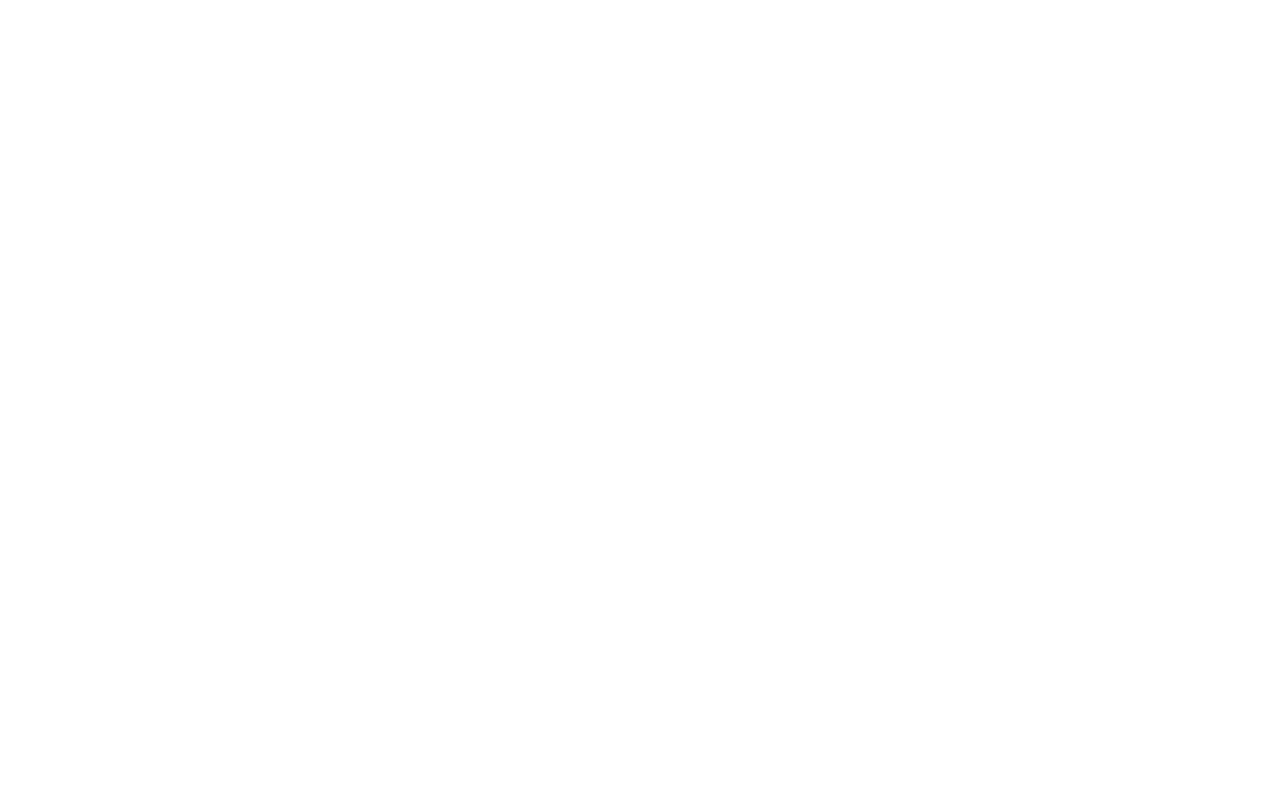
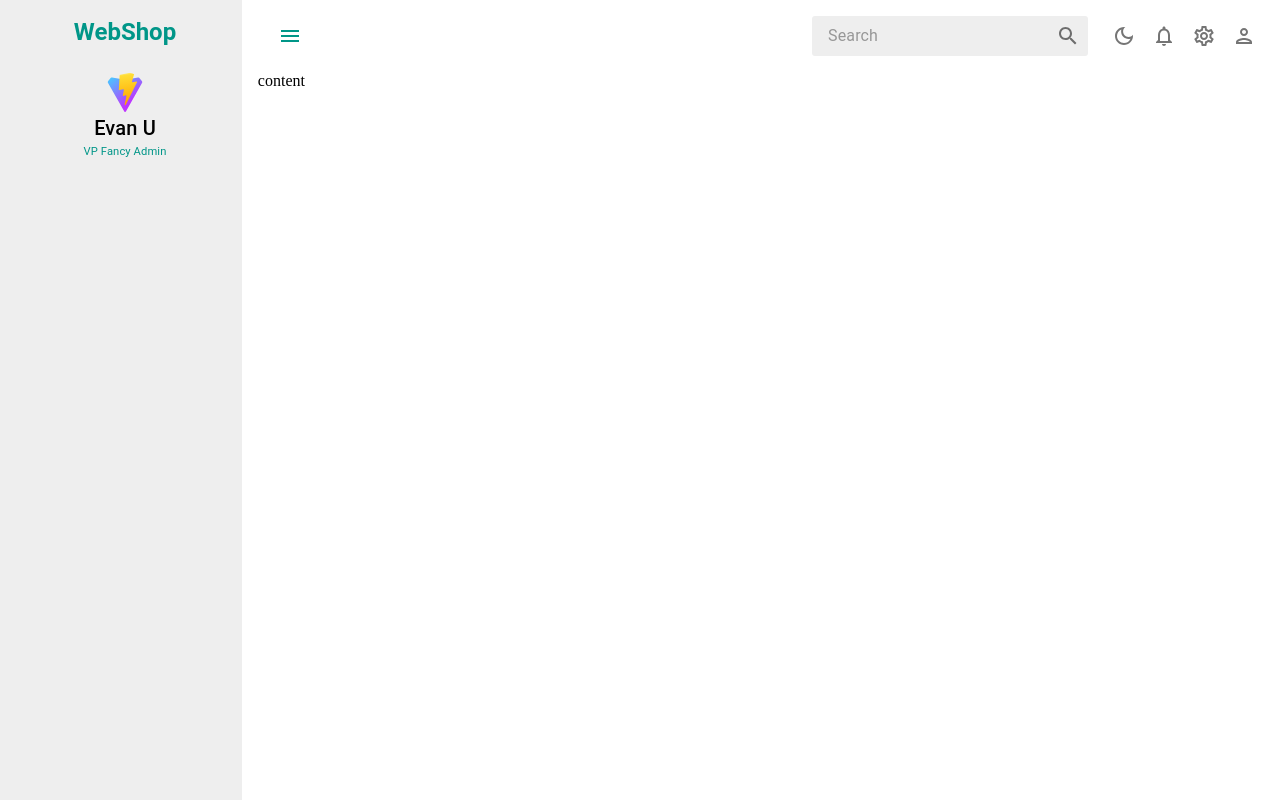
Before and after one commit to abdullah-omar-aly/admin-dashboard-with-react-mui, a React (Vite) app: page / in a window 1280 px wide. Built offline with nearby package versions, Linux system fonts and the light colour scheme.

Commit message:
topbar was completed - sidebar is ready to use

```diff
--- a/src/App.jsx
+++ b/src/App.jsx
@@ -1,16 +1,28 @@
-import { ThemeProvider  } from '@mui/material/styles';
+import { ThemeProvider } from '@mui/material/styles';
 import React from 'react';
-import { useMuiTheme  } from './theme';
-import { CssBaseline } from '@mui/material';
+import { useMuiTheme } from './theme';
+import { Box, CssBaseline } from '@mui/material';
+import { Sidebar, SidebarProvider } from './globals/sidebar';
+import './App.scss'
+import {Topbar} from './globals/topbar';
 
 
 export default function App() {
-  const  muiTheme  = useMuiTheme()
+  const muiTheme = useMuiTheme()
 
   return (
-      <ThemeProvider theme={muiTheme}>
-        {/* <CssBaseline /> */}
+    <ThemeProvider theme={muiTheme}>
+      {/* <CssBaseline /> */}
+      <SidebarProvider>
+        <Box className="app" display="flex" height="100vh" bgcolor="secondary_bg.main">
+          <Sidebar />
+          <Box component="main" className="content" sx={{width: "100%" , paddingX: '1rem'}}>
+            <Topbar />
+            content
+          </Box>
+        </Box>
+      </SidebarProvider>
 
-      </ThemeProvider>
+    </ThemeProvider>
   );
 }
--- /dev/null
+++ b/src/globals/sidebar/Sidebar.jsx
@@ -0,0 +1,44 @@
+import { Avatar, Box, Typography } from '@mui/material'
+import React from 'react'
+import { useSidebar } from './index'
+
+export function Sidebar() {
+  const { isCollapsed } = useSidebar()
+
+
+  return (
+    <Box
+      component="aside"
+      display='flex'
+      sx={{
+        transitionProperty: 'width',
+        transitionDuration: '300ms',
+        width: isCollapsed ? 0 : '300px',
+        overflow: 'hidden'
+
+      }}
+    >
+      <Box sx={{ minWidth: "250px", bgcolor: 'primary_bg.main' }}>
+        <Typography
+          variant='h5'
+          sx={{
+            fontWeight: 'bold',
+            color: 'primary.main',
+            textAlign: 'center',
+            paddingY: '1rem'
+          }}>WebShop</Typography>
+
+        <Box sx={{ display: "flex", flexDirection: 'column', alignItems: "center", paddingY: '0.5rem' }}>
+          <Avatar src='/vite.svg' />
+          <Typography variant='h6' color="primary_text.main">Evan U</Typography>
+          <Typography sx={{ color: "primary.main", fontSize: '0.7rem' }} >VP Fancy Admin</Typography>
+        </Box>
+
+      </Box>
+
+
+    </Box>
+
+
+  )
+}
--- /dev/null
+++ b/src/globals/sidebar/SidebarProvider.jsx
@@ -0,0 +1,14 @@
+import { createContext , useContext, useState } from "react";
+
+const SidebarContext = createContext()
+
+export const SidebarProvider = ({children}) => {
+    const [ isCollapsed , setIsCollapsed ] = useState(false)
+
+    const toggleCollapse = () => setIsCollapsed(isCollapsed ? false : true)
+
+    return <SidebarContext.Provider value={{isCollapsed , toggleCollapse}}>
+        {children}
+    </SidebarContext.Provider>
+}
+export const useSidebar = () =>  useContext(SidebarContext)
--- /dev/null
+++ b/src/globals/sidebar/index.js
@@ -0,0 +1,2 @@
+export * from './Sidebar'
+export * from './SidebarProvider'
--- /dev/null
+++ b/src/globals/topbar/Topbar.jsx
@@ -0,0 +1,59 @@
+import React from 'react'
+import { useSidebar } from '../sidebar'
+import { Box, Button, IconButton, useTheme } from "@mui/material";
+import InputBase from "@mui/material/InputBase";
+import LightModeOutlinedIcon from "@mui/icons-material/LightModeOutlined";
+import DarkModeOutlinedIcon from "@mui/icons-material/DarkModeOutlined";
+import NotificationsOutlinedIcon from "@mui/icons-material/NotificationsOutlined";
+import SettingsOutlinedIcon from "@mui/icons-material/SettingsOutlined";
+import PersonOutlinedIcon from "@mui/icons-material/PersonOutlined";
+import SearchIcon from "@mui/icons-material/Search";
+import MenuOutlinedIcon from "@mui/icons-material/MenuOutlined";
+
+export function Topbar() {
+    const { toggleCollapse } = useSidebar()
+    const theme = useTheme();
+
+    return (
+        <Box display="flex" justifyContent="space-between" paddingY={2}>
+            {/* Sidebar button */}
+            <Button onClick={toggleCollapse}>
+                <MenuOutlinedIcon />
+            </Button>
+
+            <Box display="flex" >
+                {/* SEARCH BAR */}
+                <Box
+                    display="flex"
+                    backgroundColor="primary_bg.main"
+                    borderRadius="3px"
+                    marginRight={2}
+                >
+                    <InputBase sx={{ ml: 2, flex: 1 }} placeholder="Search" />
+                    <IconButton type="button" sx={{ p: 1 }}>
+                        <SearchIcon />
+                    </IconButton>
+                </Box>
+
+
+                {/* ICONS */}
+                <IconButton onClick={theme.palette.toggleDarkMode}>
+                    {theme.palette.mode === "light" ? (
+                        <DarkModeOutlinedIcon />
+                    ) : (
+                        <LightModeOutlinedIcon />
+                    )}
+                </IconButton>
+                <IconButton>
+                    <NotificationsOutlinedIcon />
+                </IconButton>
+                <IconButton>
+                    <SettingsOutlinedIcon />
+                </IconButton>
+                <IconButton>
+                    <PersonOutlinedIcon />
+                </IconButton>
+            </Box>
+        </Box>
+    )
+}
--- /dev/null
+++ b/src/globals/topbar/index.js
@@ -0,0 +1 @@
+export * from './Topbar'
--- a/src/theme.js
+++ b/src/theme.js
@@ -9,20 +9,21 @@ const getPaletteColors = (mode) => {
         // palette values for dark mode
         primary: { main: '#009688' },
         secondary: { main: '#512DA8' },
-        primary_bg: { main:  "#151929" },
-        secondary_bg: { main: '#1C2538' },
-        primary_text: { main: "fff"},
-        secondary_text: { main: "#898FA1"}
+        secondary_bg: { main:  "#151929" },
+        primary_bg: { main: '#1C2538' },
+        secondary_text : { main: "#ffffff"},
+        primary_text: { main: "#898FA1"} ,
+        primary_fg: {main: '#e81b4b'}
 
       }
       : {
         // palette values for ligth mode
-        primary: { main: '##009688' },
+        primary: { main: '#009688' },
         secondary: { main: '#512DA8' },
-        primary_bg: { main: '#e0e2e2' },
-        secondary_bg: { main: '#eee' },
-        primary_text: { main: "#000000"},
-        secondary_text: { main: "#99989A"}
+        secondary_bg: { main: '#fff' },
+        primary_bg: { main: '#eee' },
+        secondary_text : { main: "black"},
+        primary_text: { main: "black"}
 
       }),
   }
```
